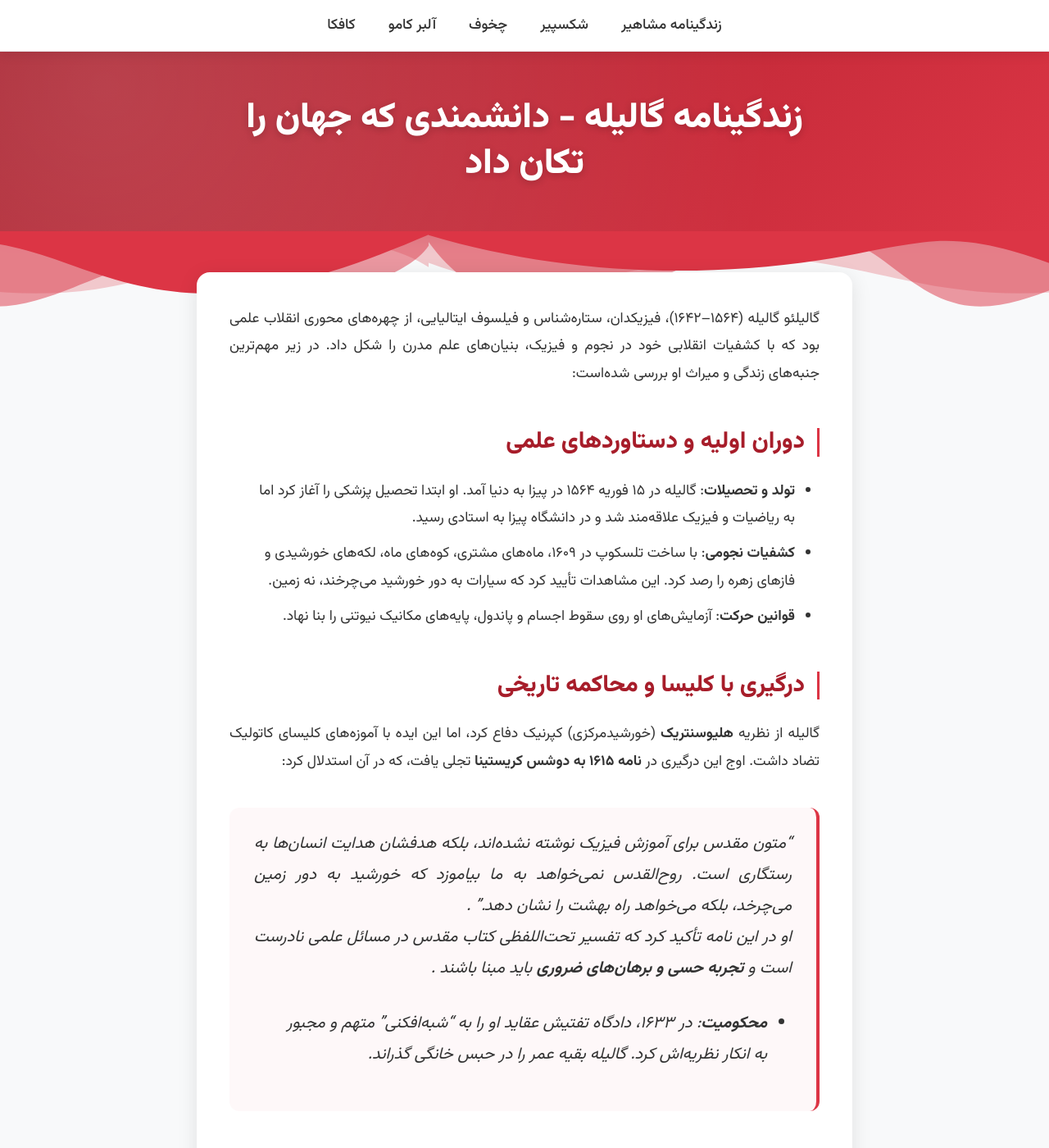
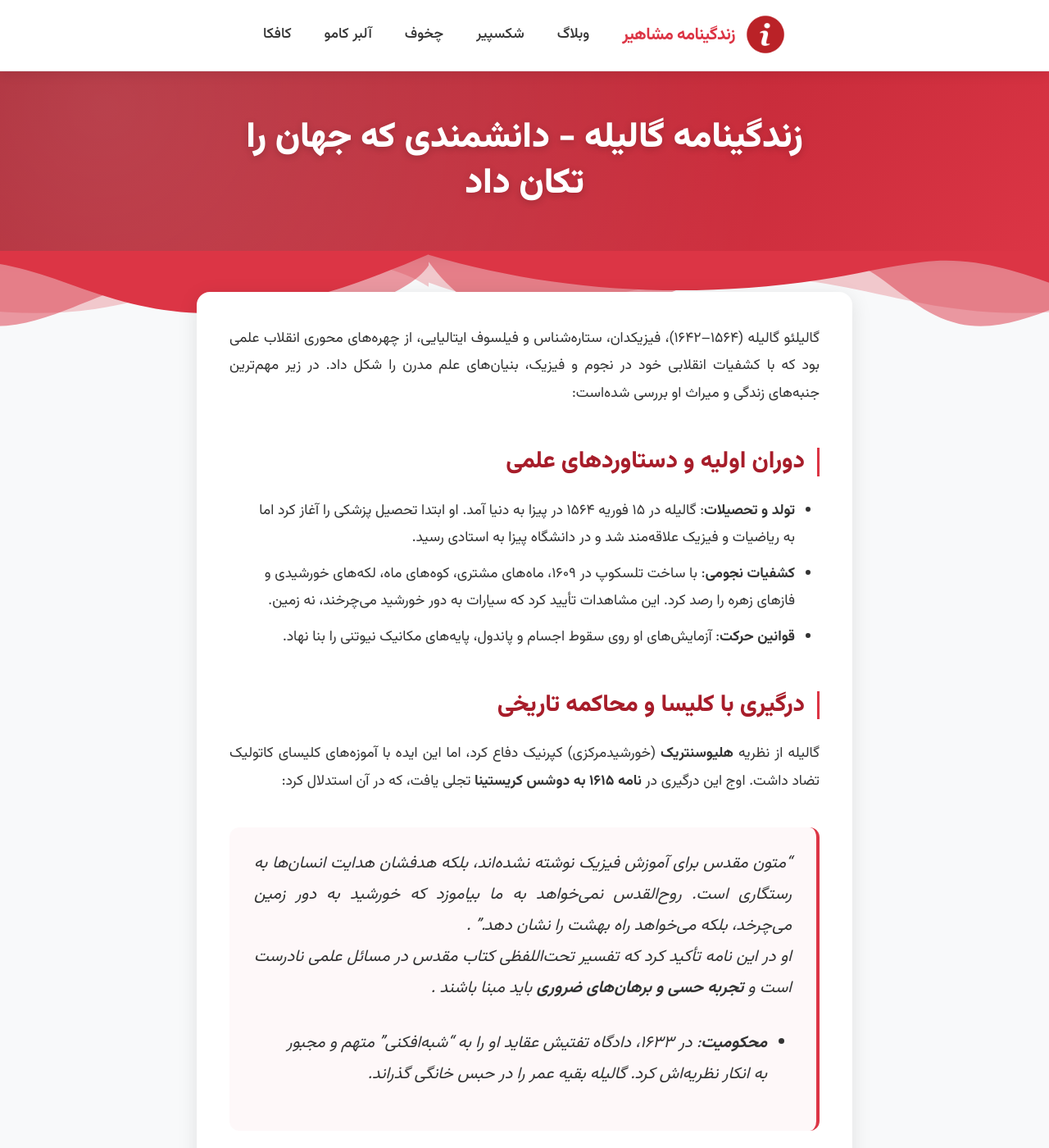
Before and after one commit to darkblog/darkblog.github.io, a Jekyll site: the page built from _posts/2025-7-5-68.md, in a window 1280 px wide and 1400 px high. Shown: the whole window at 82% size. Built offline with Jekyll 4.4.1, drawn with Linux system fonts in a browser that asks for light colours; some of the changed text lies outside the part shown.

Commit message:
Update post.html

```diff
--- a/_layouts/post.html
+++ b/_layouts/post.html
@@ -54,7 +54,7 @@
       },
       "datePublished": "{{ page.date | date: '%Y-%m-%d' }}",
       "dateModified": "{{ page.date | date: '%Y-%m-%d' }}",
-      "articleBody": "{{ content | strip_html | truncate: 10000 }}"
+      "articleBody": "{{ content | strip_html | truncate: 160 }}"
     }
     </script>
 
@@ -113,10 +113,9 @@
             color: var(--primary-color);
         }
 
-        /* Sticky menu styles */
         .top-menu {
             background-color: #fff;
-            padding: 15px 0;
+            padding: 12px 0;
             box-shadow: 0 2px 15px rgba(0, 0, 0, 0.1);
             border-bottom: 1px solid var(--border-color);
             position: sticky;
@@ -128,6 +127,7 @@
         .menu-links {
             display: flex;
             justify-content: center;
+            align-items: center;
             flex-wrap: wrap;
             gap: 30px;
             padding: 0;
@@ -143,11 +143,43 @@
             padding: 5px;
             border-bottom: 2px solid transparent;
             font-weight: 500;
+            display: flex;
+            align-items: center;
         }
 
         .menu-links a:hover {
             color: var(--primary-color);
             border-bottom-color: var(--primary-color);
+        }
+
+        .logo-container {
+            display: flex;
+            align-items: center;
+            gap: 12px;
+            transition: transform 0.3s ease;
+        }
+
+        .logo-container:hover {
+            transform: scale(1.05);
+        }
+
+        .logo-svg {
+            width: 50px;
+            height: 50px;
+            transition: all 0.3s ease;
+        }
+
+        .logo-container:hover .logo-svg {
+            transform: rotate(5deg);
+            filter: drop-shadow(0 0 5px rgba(220, 53, 69, 0.3));
+        }
+
+        .logo-text {
+            font-weight: 700;
+            color: var(--primary-color);
+            font-size: 1.3rem;
+            margin-top: 3px;
+            letter-spacing: -0.5px;
         }
 
         .post-header {
@@ -432,6 +463,15 @@
             .wave-container {
                 height: 70px;
             }
+
+            .logo-svg {
+                width: 42px;
+                height: 42px;
+            }
+
+            .logo-text {
+                font-size: 1.1rem;
+            }
         }
 
         @media (max-width: 576px) {
@@ -470,6 +510,19 @@
             .wave-container {
                 height: 60px;
             }
+
+            .logo-container {
+                gap: 8px;
+            }
+
+            .logo-svg {
+                width: 38px;
+                height: 38px;
+            }
+
+            .logo-text {
+                font-size: 1rem;
+            }
         }
 
         @media (max-width: 480px) {
@@ -488,14 +541,27 @@
             .wave-container {
                 height: 50px;
             }
+
+            .logo-text {
+                display: none;
+            }
         }
     </style>
 </head>
 <body itemscope itemtype="https://schema.org/Article">
-    <!-- Sticky top menu -->
     <nav class="top-menu" role="navigation" aria-label="منوی اصلی">
         <ul class="menu-links">
-            <li><a href="https://indexes.ir/">زندگینامه مشاهیر</a></li>
+            <li>
+                <a href="https://indexes.ir/" class="logo-container">
+                    <img src="https://indexes.ir/logo.png"
+                         alt="زندگینامه مشاهیر"
+                         class="logo-svg"
+                         width="50"
+                         height="50">
+                    <span class="logo-text">زندگینامه مشاهیر</span>
+                </a>
+            </li>
+            <li><a href="https://indexes.ir/blog">وبلاگ</a></li>
             <li><a href="https://indexes.ir/89">شکسپیر</a></li>
             <li><a href="https://indexes.ir/88">چخوف</a></li>
             <li><a href="https://indexes.ir/87">آلبر کامو</a></li>
@@ -503,20 +569,17 @@
         </ul>
     </nav>
 
-    <!-- Page header with title -->
     <header class="post-header" role="banner" itemscope itemtype="https://schema.org/WPHeader">
         <div class="header-content">
             <h1 class="post-title" itemprop="headline">{{ page.title }}</h1>
         </div>
     </header>
 
-    <!-- Wave divider -->
     <div class="wave-container">
         <div class="wave"></div>
     </div>
 
     <main class="container" role="main">
-        <!-- Main content -->
         <article class="post-container" itemscope itemtype="https://schema.org/Article">
             <div class="post-content" itemprop="articleBody">
                 {{ content }}
@@ -561,14 +623,13 @@
                 });
             });
 
-            // Sticky menu effect on scroll
             window.addEventListener('scroll', () => {
                 if (window.scrollY > 50) {
                     topMenu.style.boxShadow = '0 2px 20px rgba(0, 0, 0, 0.15)';
-                    topMenu.style.padding = '10px 0';
+                    topMenu.style.padding = '8px 0';
                 } else {
                     topMenu.style.boxShadow = '0 2px 15px rgba(0, 0, 0, 0.1)';
-                    topMenu.style.padding = '15px 0';
+                    topMenu.style.padding = '12px 0';
                 }
             });
         });
```
Also changed, not shown: other parts of _layouts/post.html (+2 -4 lines).
